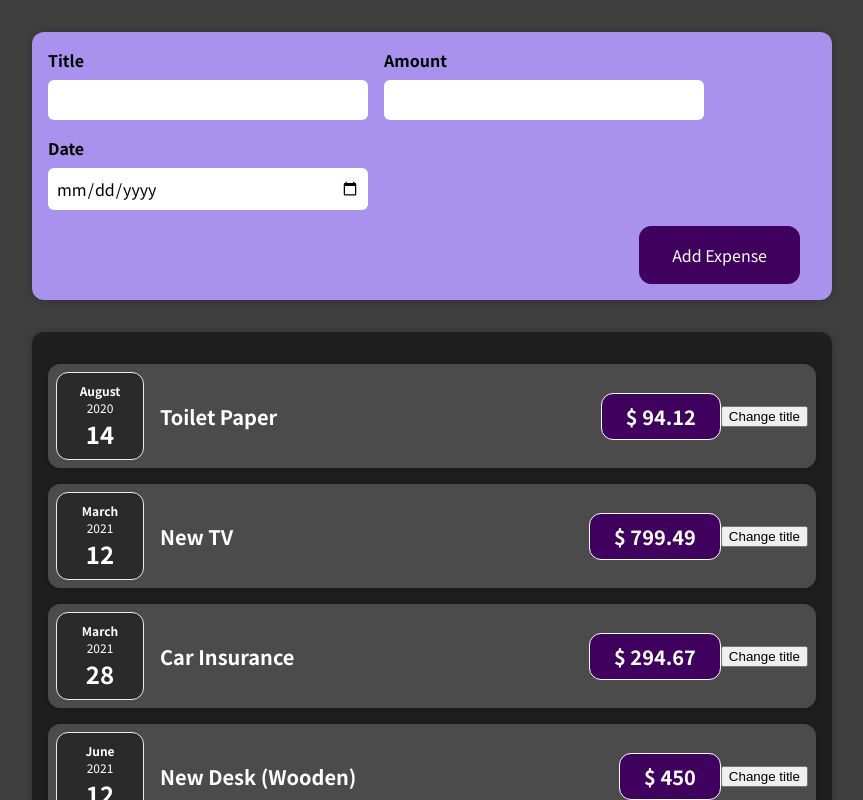
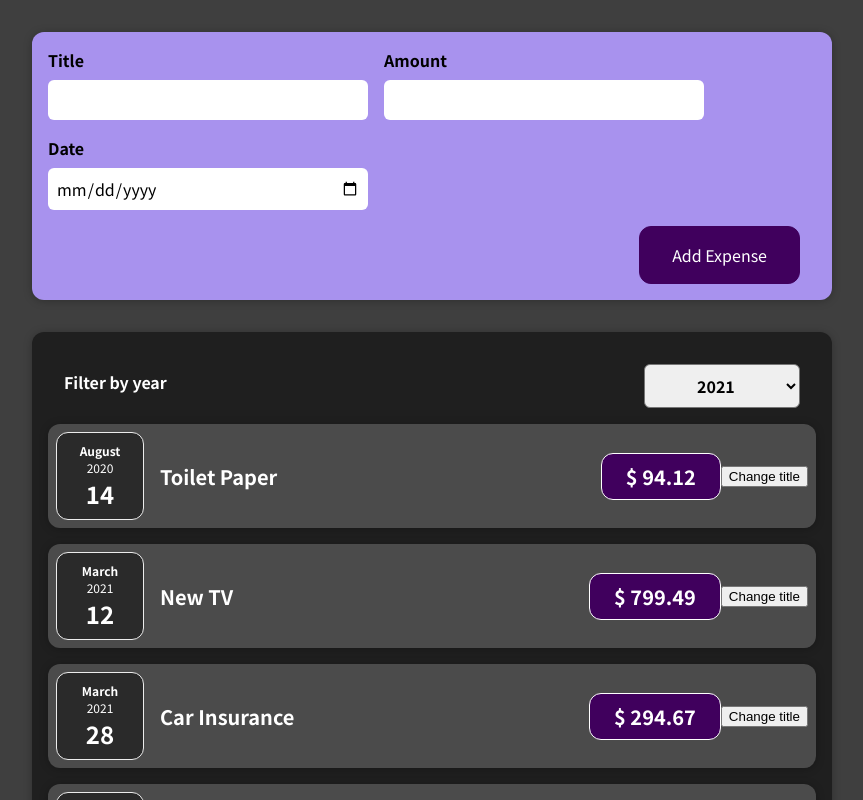
Before and after one commit to Daniel1martinez2/first-react-app, a React (Create React App) app: page / in a window 1280 px wide. Shown: the top 800 px of the page, without its empty margins (208-1071 px from the left). Built offline with nearby package versions, Linux system fonts and the light colour scheme.

Commit message:
assigment 2, dropdown menu filter
Signed-off-by: Daniel1martinez2 <daniel.martinezvillegas2001@gmail.com>

```diff
--- a/src/components/Expenses/Expenses.js
+++ b/src/components/Expenses/Expenses.js
@@ -1,10 +1,18 @@
+import React, {useState} from 'react';
 import ExpenseItem from './ExpenseItem';
 import Card from '../UI/Card';
+import ExpensesFilter from './ExpensesFilter';
 import './Expenses.css';
 const Expenses = (props) => {
+  const [filteredYear, setFilteredYear] = useState('2021');
+  const filterChangeHandler = (selectedYear) => {
+    setFilteredYear(selectedYear);
+    console.log(filteredYear);
+  }
+  return (
 
-  return (
     <Card className="expenses">
+      <ExpensesFilter selected={filteredYear} onChangeFilter={filterChangeHandler} />
        <ExpenseItem
         title={props.list[0].title}
         amount={props.list[0].amount}
@@ -26,6 +34,7 @@
         date={props.list[3].date}
       />
     </Card>
+
   );
 }
 export default Expenses;
--- /dev/null
+++ b/src/components/Expenses/ExpensesFilter.css
@@ -0,0 +1,25 @@
+
+.expenses-filter {
+  color: white;
+  padding: 0 1rem;
+}
+
+.expenses-filter__control {
+  display: flex;
+  width: 100%;
+  align-items: center;
+  justify-content: space-between;
+  margin: 1rem 0;
+}
+
+.expenses-filter label {
+  font-weight: bold;
+  margin-bottom: 0.5rem;
+}
+
+.expenses-filter select {
+  font: inherit;
+  padding: 0.5rem 3rem;
+  font-weight: bold;
+  border-radius: 6px;
+}
--- /dev/null
+++ b/src/components/Expenses/ExpensesFilter.js
@@ -0,0 +1,24 @@
+import React from 'react';
+
+import './ExpensesFilter.css';
+
+const ExpensesFilter = (props) => {
+  const dropdownChangeHandler = (event) =>{
+    props.onChangeFilter(event.target.value);
+  }
+  return (
+    <div className='expenses-filter'>
+      <div className='expenses-filter__control'>
+        <label>Filter by year</label>
+        <select value={props.selected} onChange={dropdownChangeHandler}>
+          <option value='2022'>2022</option>
+          <option value='2021'>2021</option>
+          <option value='2020'>2020</option>
+          <option value='2019'>2019</option>
+        </select>
+      </div>
+    </div>
+  );
+};
+
+export default ExpensesFilter;
```
Also changed, not shown: 1 other file (tests, documents, lock files or other folders).
